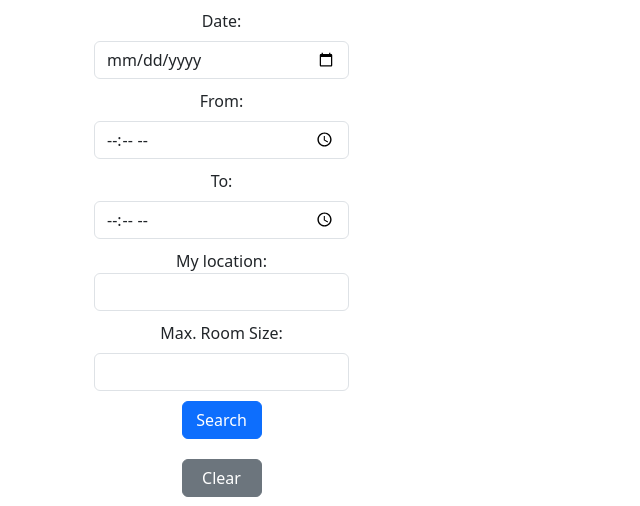
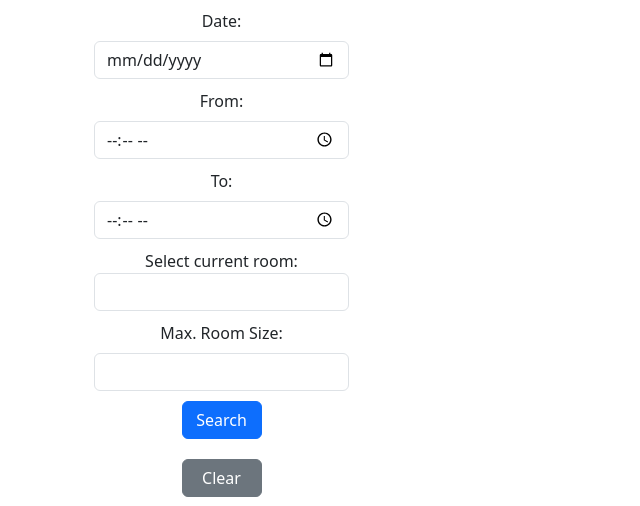
Before and after one commit to Code2703/FCS_roomfinder, a Flask app: template templates/home.html in a window 1280 px wide. Shown: the part 241-747 px from the top of the page, without its empty margins (0-640 px from the left). Run offline with Flask 3, Linux system fonts and the light colour scheme; the template is opened without the code that fills it, so the values that code supplies are empty; parts of the project's set-up code (start-up, migrations or seed data) failed here and were passed over.

Commit message:
changed the name of one filter

```diff
--- a/templates/home.html
+++ b/templates/home.html
@@ -52,7 +52,7 @@ Home
 
                     <!-- Enter nearest room for routing directions -->
                     <div class="form-group" style="margin-top: 10px;">
-                        <label for="start_location">My location:</label>
+                        <label for="start_location">Select current room:</label>
                         <input class="form-control" list="location_list" id="start_location" name="start_location" />
                     </div>
                     <datalist id="location_list">
--- a/templates/layout.html
+++ b/templates/layout.html
@@ -21,7 +21,7 @@
         <!-- Navigation bar -->
         <nav class="navbar bg-body-tertiary fixed-top">
             <div class="container-fluid">
-              <a class="navbar-brand" href="/">UniSG Roomfinder</a>
+              <a class="navbar-brand" href="/#">UniSG Roomfinder</a>
               <button class="navbar-toggler" type="button" data-bs-toggle="offcanvas" data-bs-target="#offcanvasNavbar" aria-controls="offcanvasNavbar" aria-label="Toggle navigation">
                 <span class="navbar-toggler-icon"></span>
               </button>
@@ -33,7 +33,7 @@
                 <div class="offcanvas-body">
                   <ul class="navbar-nav justify-content-end flex-grow-1 pe-3">
                     <li class="nav-item">
-                      <a class="nav-link" aria-current="page" href="#">The Roomfinder</a>
+                      <a class="nav-link" aria-current="page" href="/#">The Roomfinder</a>
                     </li>
                     <li class="nav-item">
                         <a class="nav-link" aria-current="page" href="#">The Rooms</a>
```
